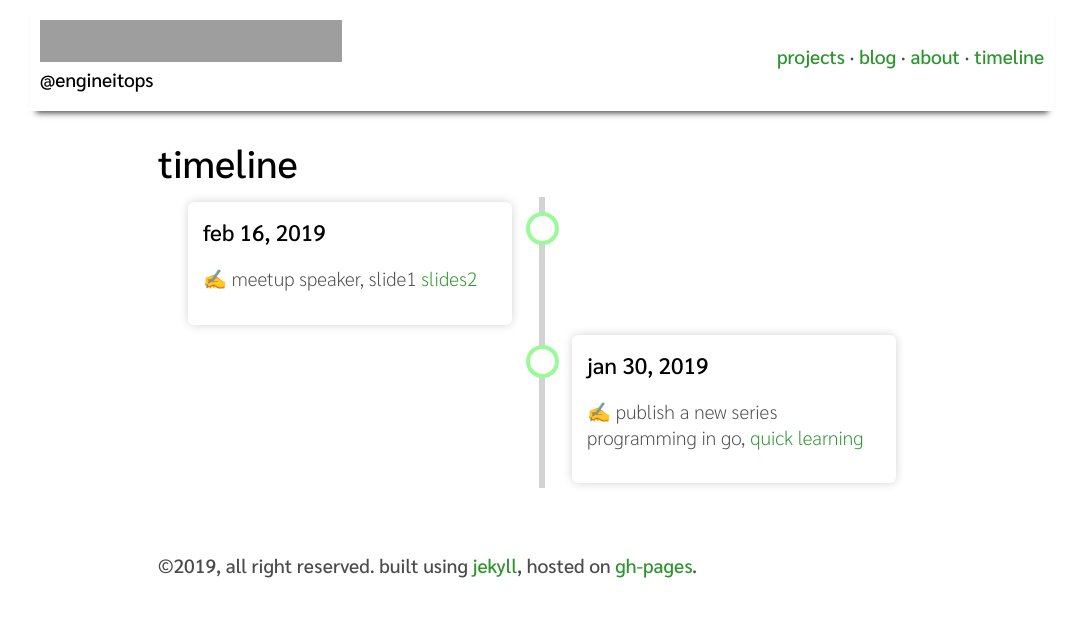
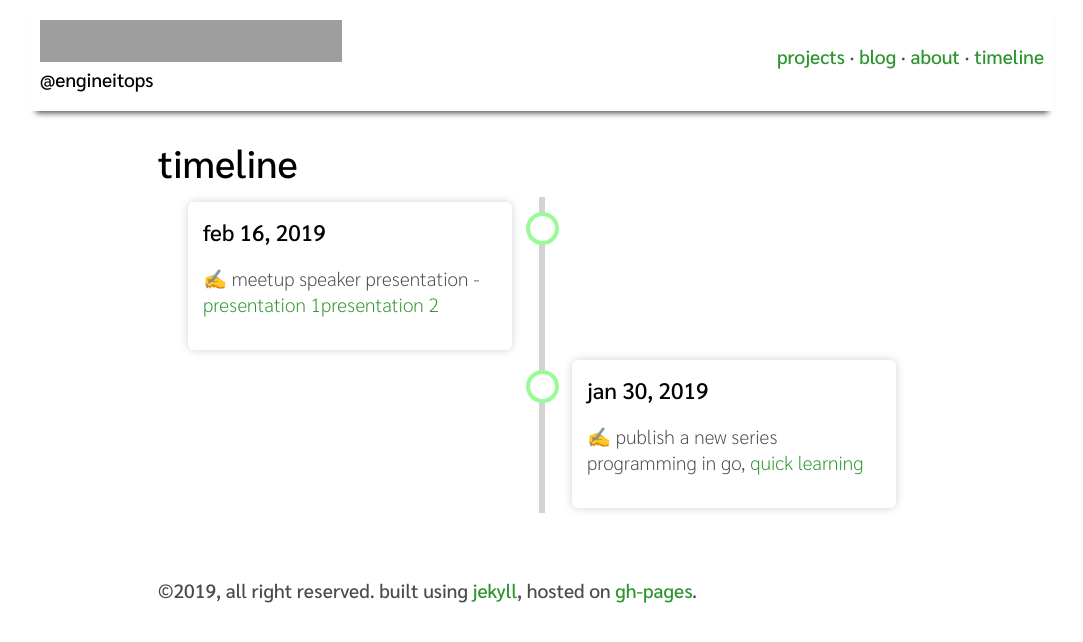
Before and after one commit to EngineITOps/EngineITOps.github.io, a Jekyll site: the page built from pages/timeline.html, in a window 1280 px wide. Shown: the top 642 px of the page, without its empty margins (98-1181 px from the left). Built offline with Jekyll 4.4.1, drawn with Linux system fonts in a browser that asks for light colours; grey boxes are pictures that could not be loaded.

Commit message:
Update timeline.yml

```diff
--- a/_data/timeline.yml
+++ b/_data/timeline.yml
@@ -1,5 +1,5 @@
 
-- description: ✍️ Meetup speaker, slide1 <a href="https://engineitops.icu/slides/meetuppune.html#/">slides2<a href="https://engineitops.icu/slides/meetuppune1.html#/"></a>
+- description: ✍️ Meetup speaker presentation - <a href="https://engineitops.icu/slides/meetuppune.html#/">presentation 1<a href="https://engineitops.icu/slides/meetuppune1.html#/">presentation 2</a>
   datetime: FEB 16, 2019
 
 
```
